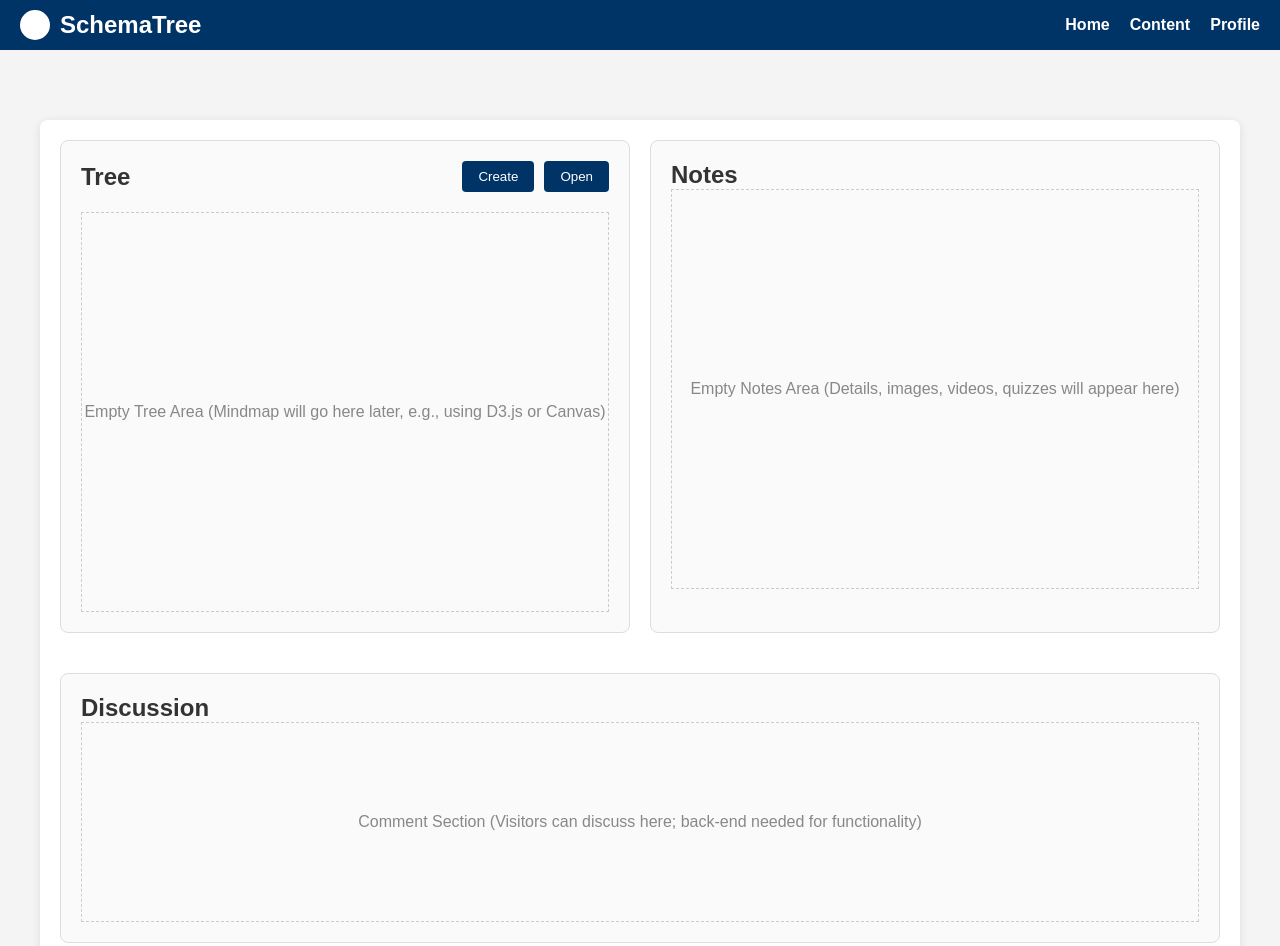
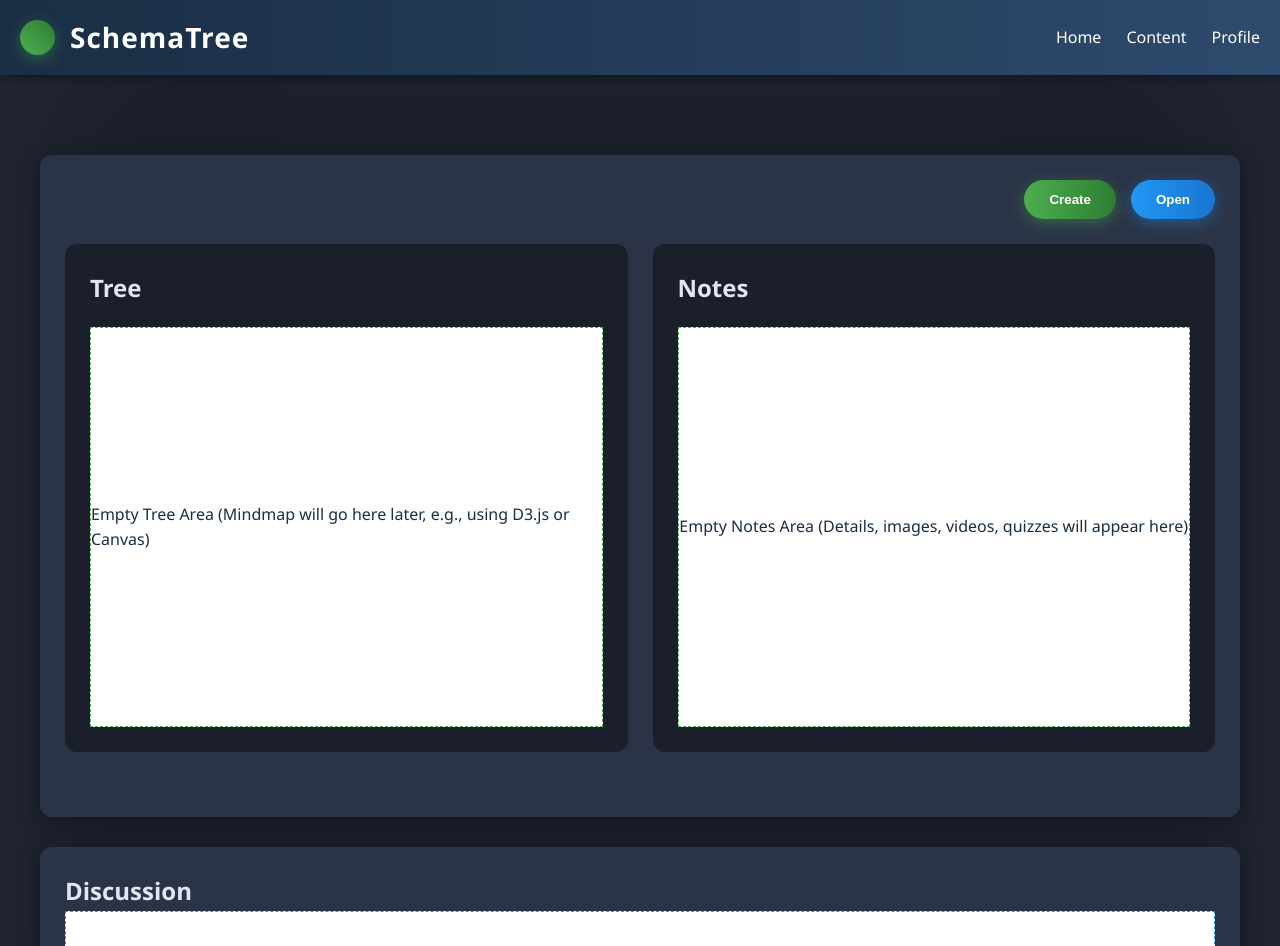
Before and after one commit to ilserdiv/schematree, a plain HTML site: page index.html in a window 1280 px wide. Shown: the top 946 px of the page. Drawn offline with Linux system fonts and the light colour scheme.

Commit message:
Redesigned site with dark theme, preserving white placeholders for future development

```diff
--- a/index.html
+++ b/index.html
@@ -22,16 +22,14 @@
     </header>
 
     <main>
+        <div class="controls">
+            <button class="create-btn">Create</button>
+            <button class="open-btn">Open</button>
+        </div>
         <div class="content-container">
             <!-- Tree Section -->
             <section class="tree-section">
-                <div class="tree-header">
-                    <h2>Tree</h2>
-                    <div class="tools">
-                        <button>Create</button>
-                        <button>Open</button>
-                    </div>
-                </div>
+                <h2>Tree</h2>
                 <div class="tree-placeholder">
                     Empty Tree Area (Mindmap will go here later, e.g., using D3.js or Canvas)
                 </div>
@@ -45,14 +43,13 @@
                 </div>
             </section>
         </div>
+    </main>
 
-        <!-- Discussion Panel -->
-        <section class="discussion-section">
-            <h2>Discussion</h2>
-            <div class="discussion-placeholder">
-                Comment Section (Visitors can discuss here; back-end needed for functionality)
-            </div>
-        </section>
-    </main>
+    <div class="discussion-section">
+        <h2>Discussion</h2>
+        <div class="discussion-placeholder">
+            Comment Section (Visitors can discuss here; back-end needed for functionality)
+        </div>
+    </div>
 </body>
 </html>
--- a/styles.css
+++ b/styles.css
@@ -6,23 +6,26 @@
 }
 
 body {
-    font-family: Arial, sans-serif;
-    background-color: #f4f4f4;
-    color: #333;
+    font-family: 'Segoe UI', Tahoma, Geneva, Verdana, sans-serif;
+    background-color: #1a1f2b;
+    box-shadow: inset 0 0 200px rgba(255, 255, 255, 0.05);
+    color: #e0e7f0;
     margin: 0;
+    line-height: 1.6;
 }
 
 /* Header styling with sticky position */
 header {
-    background-color: #003366;
+    background: linear-gradient(90deg, #1a2e44, #2e4a6d);
     color: white;
-    padding: 10px 20px;
+    padding: 15px 20px;
     display: flex;
     align-items: center;
     justify-content: space-between;
     position: sticky;
     top: 0;
     z-index: 1000;
+    box-shadow: 0 2px 10px rgba(0, 0, 0, 0.4);
 }
 
 .logo-container {
@@ -31,16 +34,18 @@ header {
 }
 
 .logo {
-    width: 30px;
-    height: 30px;
-    background-color: white;
+    width: 35px;
+    height: 35px;
+    background: linear-gradient(45deg, #4CAF50, #2E7D32);
     border-radius: 50%;
-    margin-right: 10px;
+    margin-right: 15px;
+    box-shadow: 0 4px 15px rgba(76, 175, 80, 0.4);
 }
 
 .title {
-    font-size: 24px;
-    font-weight: bold;
+    font-size: 28px;
+    font-weight: 600;
+    letter-spacing: 1px;
 }
 
 nav ul {
@@ -49,108 +54,118 @@ nav ul {
 }
 
 nav ul li {
-    margin-left: 20px;
+    margin-left: 25px;
 }
 
 nav ul li a {
     color: white;
     text-decoration: none;
-    font-weight: bold;
+    font-weight: 500;
+    transition: color 0.3s;
 }
 
 nav ul li a:hover {
-    text-decoration: underline;
+    color: #4CAF50;
 }
 
 /* Main content layout */
 main {
     max-width: 1200px;
-    margin: 20px auto;
-    padding: 20px;
-    background-color: white;
-    border-radius: 8px;
-    box-shadow: 0 2px 10px rgba(0, 0, 0, 0.1);
-    margin-top: 70px; /* Offset for sticky header */
+    margin: 30px auto;
+    padding: 25px;
+    background-color: #2b3447;
+    border-radius: 12px;
+    box-shadow: 0 4px 20px rgba(0, 0, 0, 0.3);
+    margin-top: 80px;
+}
+
+/* Controls for Create and Open buttons */
+.controls {
+    display: flex;
+    justify-content: flex-end;
+    gap: 15px;
+    margin-bottom: 25px;
+}
+
+.create-btn, .open-btn {
+    padding: 12px 25px;
+    border: none;
+    border-radius: 25px;
+    color: white;
+    cursor: pointer;
+    font-weight: 600;
+    transition: transform 0.2s, box-shadow 0.2s;
+}
+
+.create-btn {
+    background: linear-gradient(90deg, #4CAF50, #2E7D32);
+    box-shadow: 0 4px 15px rgba(76, 175, 80, 0.4);
+}
+
+.create-btn:hover {
+    background: linear-gradient(90deg, #2E7D32, #1B5E20);
+    transform: translateY(-3px);
+    box-shadow: 0 6px 20px rgba(76, 175, 80, 0.6);
+}
+
+.open-btn {
+    background: linear-gradient(90deg, #2196F3, #1976D2);
+    box-shadow: 0 4px 15px rgba(33, 150, 243, 0.4);
+}
+
+.open-btn:hover {
+    background: linear-gradient(90deg, #1976D2, #1565C0);
+    transform: translateY(-3px);
+    box-shadow: 0 6px 20px rgba(33, 150, 243, 0.6);
 }
 
 /* Two divisions: Tree and Notes side by side */
 .content-container {
     display: flex;
-    gap: 20px;
+    gap: 25px;
     margin-bottom: 40px;
 }
 
 .tree-section, .notes-section {
     flex: 1;
-    padding: 20px;
-    border: 1px solid #ddd;
-    border-radius: 8px;
-    background-color: #fafafa;
+    padding: 25px;
+    background-color: #1a1f2b;
+    border-radius: 12px;
+    color: #e0e7f0;
 }
 
-/* Tree section specifics */
-.tree-header {
-    display: flex;
-    justify-content: space-between;
-    align-items: center;
+.tree-section h2, .notes-section h2 {
     margin-bottom: 20px;
+    font-size: 24px;
+    font-weight: 600;
 }
 
-.tree-header h2 {
-    margin: 0;
-}
-
-.tools {
-    display: flex;
-    gap: 10px;
-}
-
-.tools button {
-    padding: 8px 16px;
-    background-color: #003366;
-    color: white;
-    border: none;
-    border-radius: 4px;
-    cursor: pointer;
-    transition: background-color 0.3s;
-}
-
-.tools button:hover {
-    background-color: #005599;
-}
-
-.tree-placeholder {
+.tree-placeholder, .notes-placeholder {
     height: 400px;
-    border: 1px dashed #ccc;
+    border: 1px dashed #4CAF50;
     display: flex;
     align-items: center;
     justify-content: center;
-    color: #888;
-}
-
-/* Notes section */
-.notes-placeholder {
-    height: 400px;
-    border: 1px dashed #ccc;
-    display: flex;
-    align-items: center;
-    justify-content: center;
-    color: #888;
+    color: #1a2e44; /* Dark text on white background */
+    background-color: #ffffff; /* White background for placeholders */
 }
 
 /* Discussion panel below */
 .discussion-section {
-    padding: 20px;
-    border: 1px solid #ddd;
-    border-radius: 8px;
-    background-color: #fafafa;
+    max-width: 1200px;
+    margin: 30px auto;
+    padding: 25px;
+    background-color: #2b3447;
+    border-radius: 12px;
+    box-shadow: 0 4px 20px rgba(0, 0, 0, 0.3);
 }
 
 .discussion-placeholder {
     height: 200px;
-    border: 1px dashed #ccc;
+    border: 1px dashed #2196F3;
     display: flex;
     align-items: center;
     justify-content: center;
-    color: #888;
+    color: #1a2e44; /* Dark text on white background */
+    background-color: #ffffff; /* White background for placeholder */
 }
```
